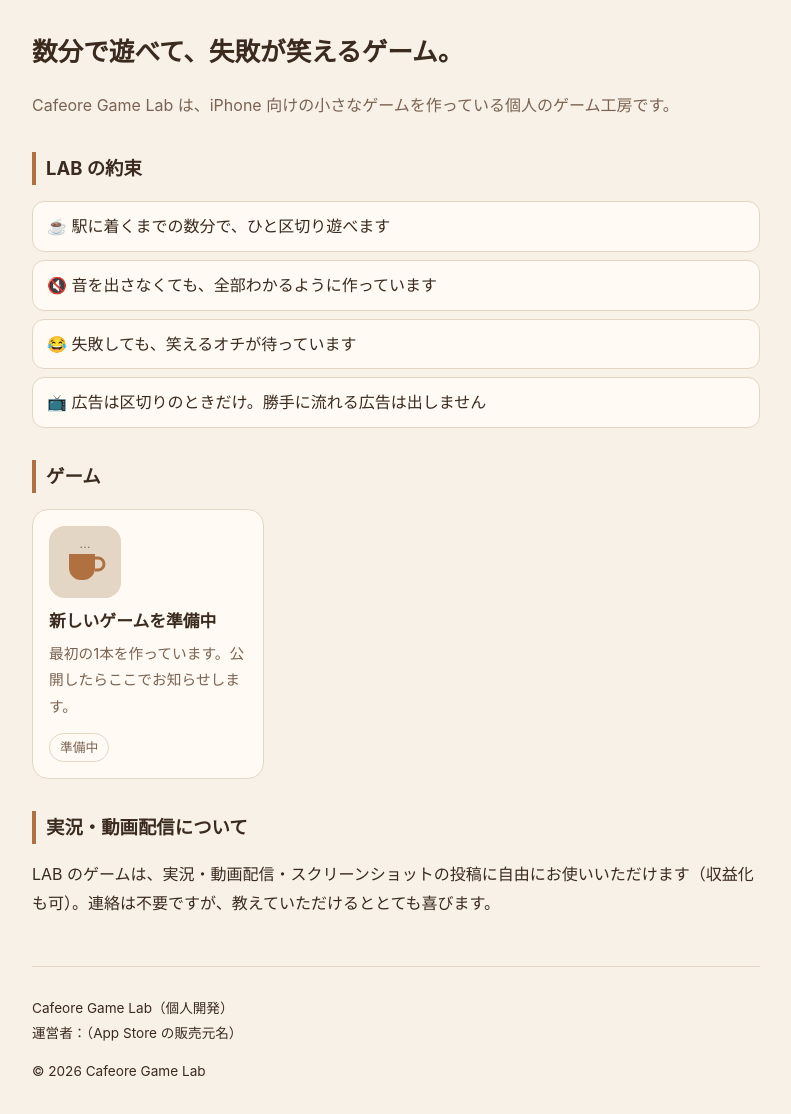
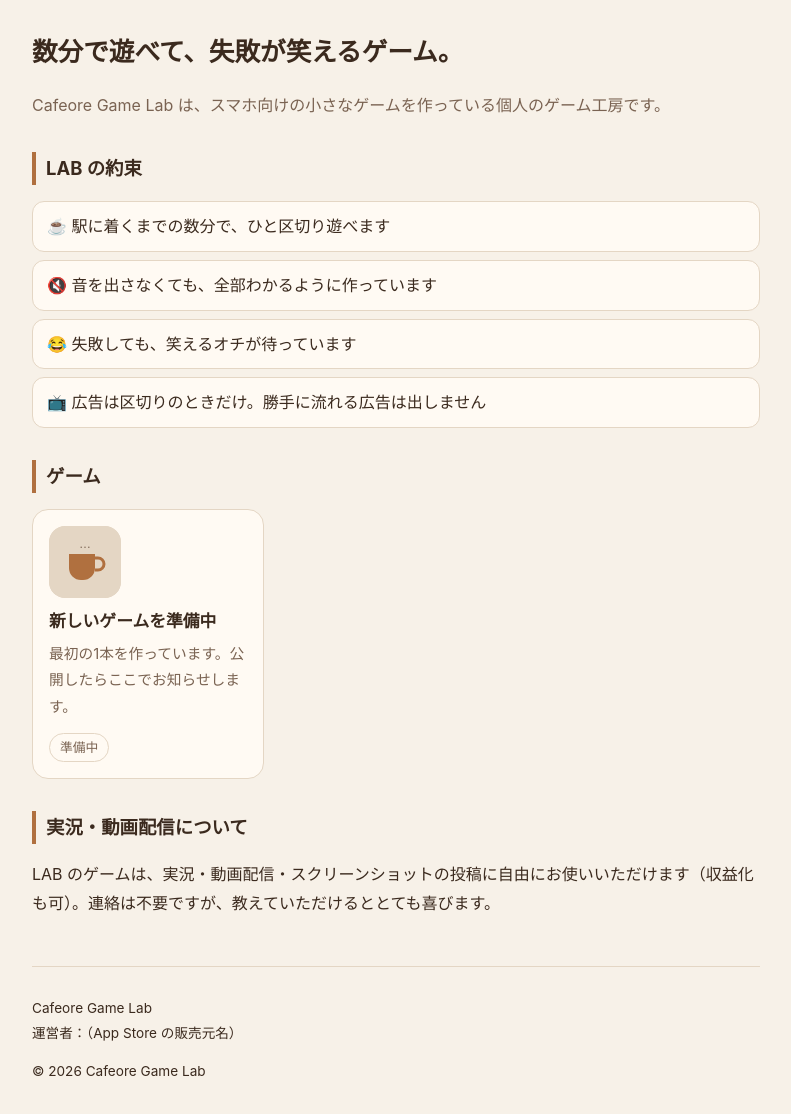
Before and after one commit to cafeore-gamelab/cafeore-gamelab.github.io, a plain HTML site: page index.html in a window 1280 px wide. Shown: the part 104-1218 px from the top of the page, without its empty margins (244-1035 px from the left). Drawn offline with Linux system fonts and the light colour scheme.

Commit message:
トップの紹介を「スマホ向け」に、フッターの「（個人開発）」を削除
Android 版も出す準備中のため。個人事業主として出すため。

Co-Authored-By: Claude Opus 5.5 <noreply@anthropic.com>
Claude-Session: https://claude.ai/code/session_01ESzdnSWtH4Zwj8qxQE1PiE

```diff
--- a/index.html
+++ b/index.html
@@ -14,7 +14,7 @@
 </header>
 <main>
 <h1>数分で遊べて、失敗が笑えるゲーム。</h1>
-<p class="lead">Cafeore Game Lab は、iPhone 向けの小さなゲームを作っている個人のゲーム工房です。</p>
+<p class="lead">Cafeore Game Lab は、スマホ向けの小さなゲームを作っている個人のゲーム工房です。</p>
 
 <h2>LAB の約束</h2>
 <ul class="promise">
@@ -48,7 +48,7 @@
 <p>LAB のゲームは、実況・動画配信・スクリーンショットの投稿に自由にお使いいただけます（収益化も可）。連絡は不要ですが、教えていただけるととても喜びます。</p>
 </main>
 <footer>
-  <p>Cafeore Game Lab（個人開発）<br>運営者：<!-- TODO: App Store の販売元名（本名）を入れる -->（App Store の販売元名）</p>
+  <p>Cafeore Game Lab<br>運営者：<!-- TODO: App Store の販売元名（本名）を入れる -->（App Store の販売元名）</p>
   <p>© 2026 Cafeore Game Lab</p>
 </footer>
 </div>
```
Also changed, not shown: 404.html (+1 -1 lines), privacy/index.html (+1 -1 lines), support/index.html (+1 -1 lines).
